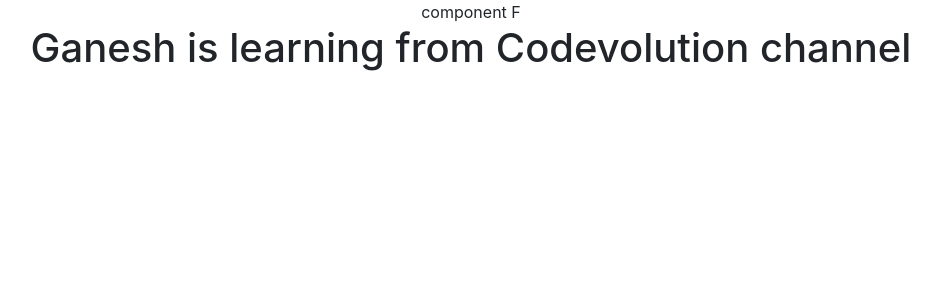
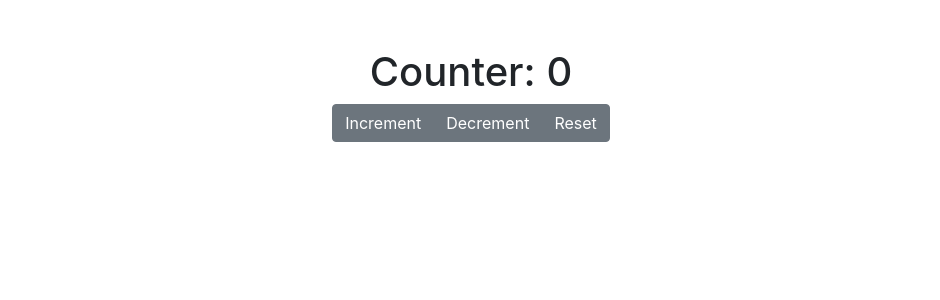
Before and after one commit to Ganesh-11062000/react-hooks, a React (Create React App) app: page / in a window 1280 px wide. Shown: the top 300 px of the page, without its empty margins (169-1109 px from the left). Built offline with nearby package versions, Linux system fonts and the light colour scheme.

Commit message:
unsertanding the 3 steps to use useReducer

```diff
--- a/src/App.js
+++ b/src/App.js
@@ -1,18 +1,11 @@
 import React, { Component } from "react";
-import ComponentD from "./components/useContextHook/ComponentD";
-
-export const userContext = React.createContext();
-export const channelContext = React.createContext();
+import CounterOne from "./components/useReducer/CounterOne";
 
 export class App extends Component {
   render() {
     return (
       <div>
-        <channelContext.Provider value={"Codevolution"}>
-          <userContext.Provider value={"Ganesh"}>
-            <ComponentD />
-          </userContext.Provider>
-        </channelContext.Provider>
+        <CounterOne />
       </div>
     );
   }
--- a/src/components/DataFetchingFromAPI/DataFetching.js
+++ b/src/components/DataFetchingFromAPI/DataFetching.js
@@ -8,7 +8,7 @@ function DataFetching() {
 
   useEffect(() => {
     axios
-      .get(`https://jsonplaceholder.typicode.com/posts/${id}`)
+      .get(`https://jsonplaceholder.typicode.com/posts/${idFromButtonClick}`)
       .then((res) => {
         console.log(res);
         setPost(res.data);
@@ -17,6 +17,7 @@ function DataFetching() {
         console.log(err.message);
       });
   }, [idFromButtonClick]);
+  // solved the dependency issue!
 
   const handleClick = () => {
     if (id !== "") {
--- /dev/null
+++ b/src/components/useReducer/CounterOne.js
@@ -0,0 +1,47 @@
+import React, { useReducer } from "react";
+
+const initialState = 0;
+const reducer = (currentState, action) => {
+  switch (action) {
+    case "INCREMENT":
+      return currentState + 1;
+    case "DECREMENT":
+      return currentState - 1;
+    case "RESET":
+      return initialState;
+    default:
+      return currentState;
+  }
+};
+
+function CounterOne() {
+  const [count, dispatch] = useReducer(reducer, initialState);
+
+  return (
+    <div className="text-center mt-5">
+      <h1>Counter: {count}</h1>
+      <div className="btn-group">
+        <button
+          className="btn btngroup-item btn-secondary"
+          onClick={() => dispatch("INCREMENT")}
+        >
+          Increment
+        </button>
+        <button
+          className="btn btngroup-item btn-secondary"
+          onClick={() => dispatch("DECREMENT")}
+        >
+          Decrement
+        </button>
+        <button
+          className="btn btngroup-item btn-secondary"
+          onClick={() => dispatch("RESET")}
+        >
+          Reset
+        </button>
+      </div>
+    </div>
+  );
+}
+
+export default CounterOne;
```
